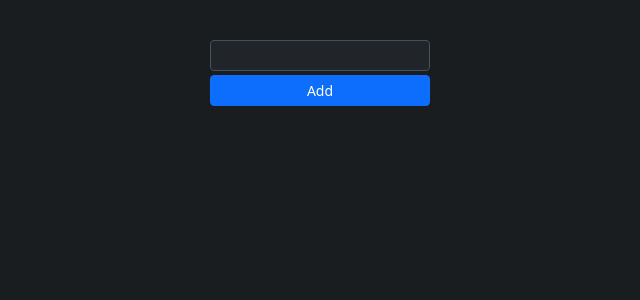
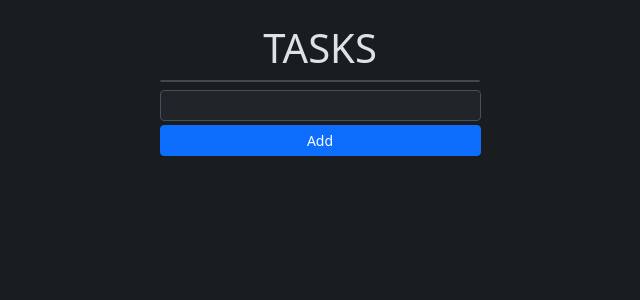
Before and after one commit to Devrou4/Flemo, a Flask app: page /tasks in a window 1280 px wide. Shown: the part 75-375 px from the top of the page, without its empty margins (320-960 px from the left). Run offline with Flask 3, Linux system fonts and the light colour scheme; the visitor is signed in with stand-in values (Sample User, id 1); data that the repository does not hold is empty; some libraries are stand-ins or nearby versions.

Commit message:
Added delete note confirmation and updated the tasks page.

```diff
--- a/flemo/routes.py
+++ b/flemo/routes.py
@@ -13,6 +13,7 @@ def index():
 
 
 @app.route("/home")
+@login_required
 def home():
     return render_template('home.html', title='Home')
 
@@ -101,9 +102,9 @@ def note(note_id):
             return redirect(url_for("note", note_id=note_obj.id, title=note_obj.title))
         else:
             flash("Failed to update note. Please try again.", "danger")
-
-    form.title.data = note_obj.title
-    form.content.data = note_obj.content
+    elif request.method == "GET":
+        form.title.data = note_obj.title
+        form.content.data = note_obj.content
     return render_template('note.html', form=form, notes=notes_list, note_id=note_id, title=note_obj.title)
 
 
--- a/flemo/templates/notes.html
+++ b/flemo/templates/notes.html
@@ -9,7 +9,7 @@
 
             <div class="text-end pr-2 mr-2 ms-auto">
                 <a href="{{ url_for('notes') }}"><button type="button" class="btn btn-primary me-2">New</button></a>
-                <button type="button" class="btn btn-outline-danger">Delete</button>
+<!--                <button type="button" class="btn btn-outline-danger">Delete</button>-->
             </div>
         </div>
         <div class="list-group list-group-flush border-bottom overflow-auto flex-grow-1">
--- a/flemo/templates/tasks.html
+++ b/flemo/templates/tasks.html
@@ -1,10 +1,12 @@
 {% extends "base.html" %}
 {% block content %}
 
-<div class="container d-flex justify-content-center mb-3">
+<h1 align="center" class="fs-1">TASKS</h1>
+
+<div class="container d-flex justify-content-start mb-2 border border-secondary rounded" style="width: 320px; --bs-border-opacity: .5;">
     <form method="POST" action="{{ url_for('update_tasks') }}"> <!-- Unified form -->
         {% for task in task_list %}
-        <div class="form-check task-item">
+        <div class="form-check task-item m-2">
             <input class="form-check-input me-2" type="checkbox" id="task_{{ task.id }}" name="task_done_{{ task.id }}" {% if task.done %}checked{% endif %} onchange="this.form.submit()">
             <label class="form-check-label" for="task_{{ task.id }}">
                 {{ task.title }}
@@ -19,7 +21,7 @@
     </form>
 </div>
 
-<div class="container d-flex justify-content-center">
+<div class="container" style="width: 345px;">
     <form method="POST" action="{{ url_for('add_task') }}">
         {{ form.hidden_tag() }}  <!-- Include CSRF token -->
         {{ form.task(class="form-control form-control-sm mb-1") }}
```
Also changed, not shown: flemo/templates/note.html (+29 -4 lines).
